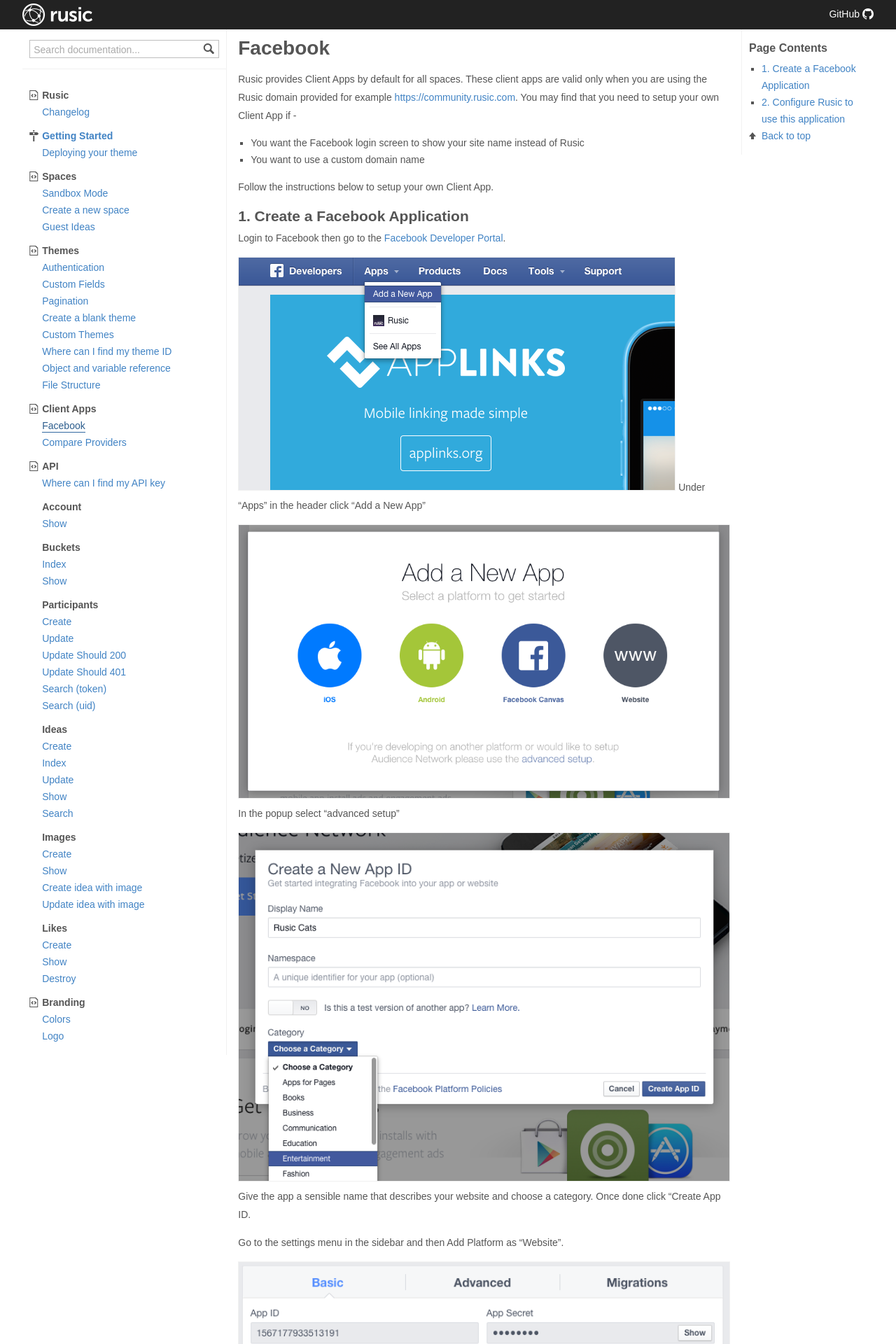
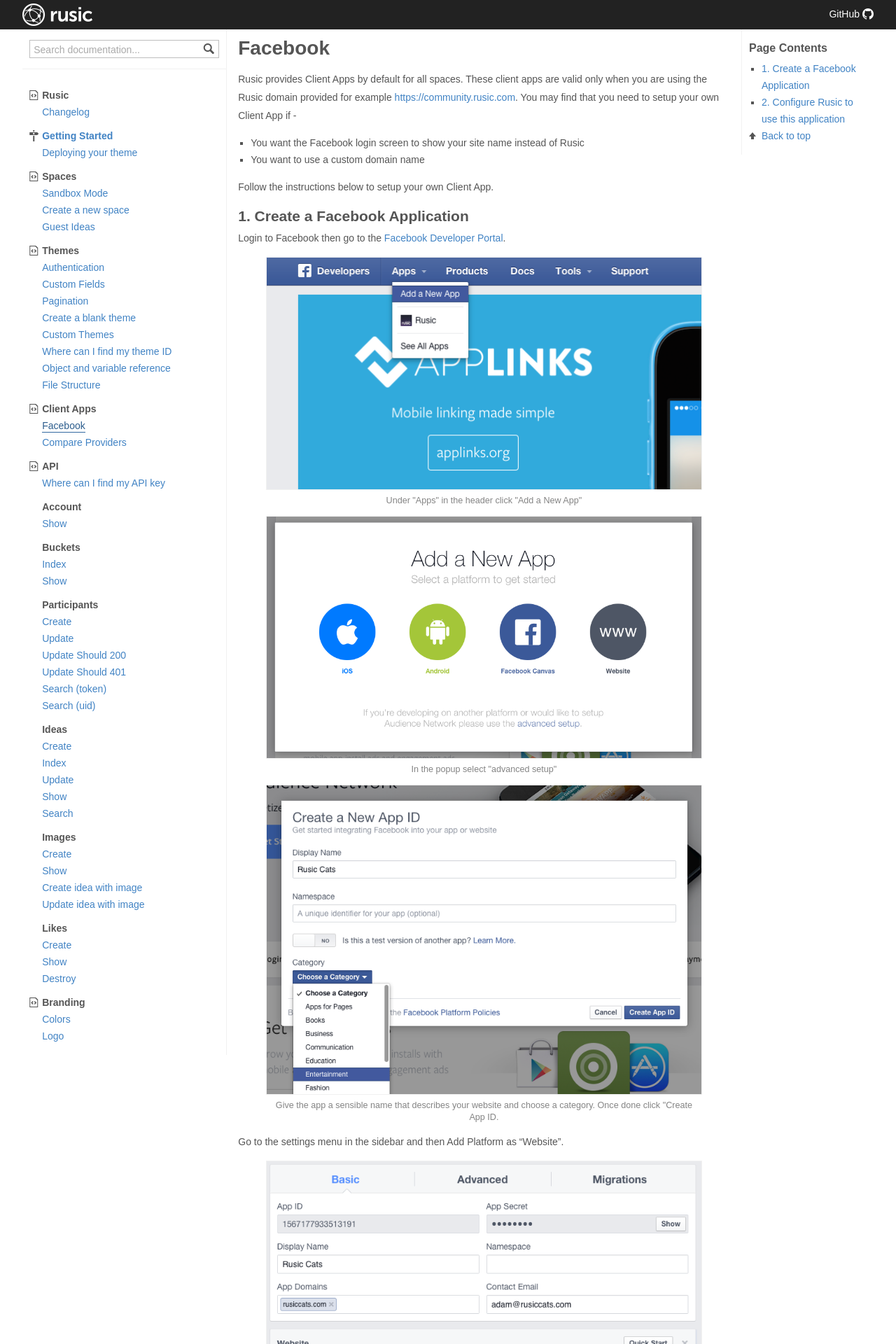
Before and after one commit to rusic/documentation, a Jekyll site: the page built from client-apps/facebook.md, in a window 1280 px wide. Shown: the top 1920 px of the page at 70% size. Built offline with Jekyll 4.4.1, drawn with Linux system fonts in a browser that asks for light colours; some of the changed text lies outside the part shown.

Commit message:
Styling for captions

```diff
--- a/_includes/caption.html
+++ b/_includes/caption.html
@@ -1,2 +1,4 @@
-<img src="{{ include.image }}">
-{{ include.caption }}
+<figure class="caption">
+  <img class="caption__image" src="{{ include.image }}">
+  <figcaption class="caption__text">{{ include.caption }}</figcaption>
+</figure>
--- /dev/null
+++ b/_sass/objects/_caption.scss
@@ -0,0 +1,10 @@
+.caption {
+  text-align: center;
+
+  &__text {
+    font-size: .9em;
+    color: #848484;
+    line-height: 1.3;
+    padding: 0 10px;
+  }
+}
--- a/css/screen.scss
+++ b/css/screen.scss
@@ -8,6 +8,9 @@ searchable: false
 @import "autumn";
 @import "sprockets-octicons";
 @import "mixins";
+
+// objects
+@import "objects/caption";
 
 
 // Colour Variables
```
